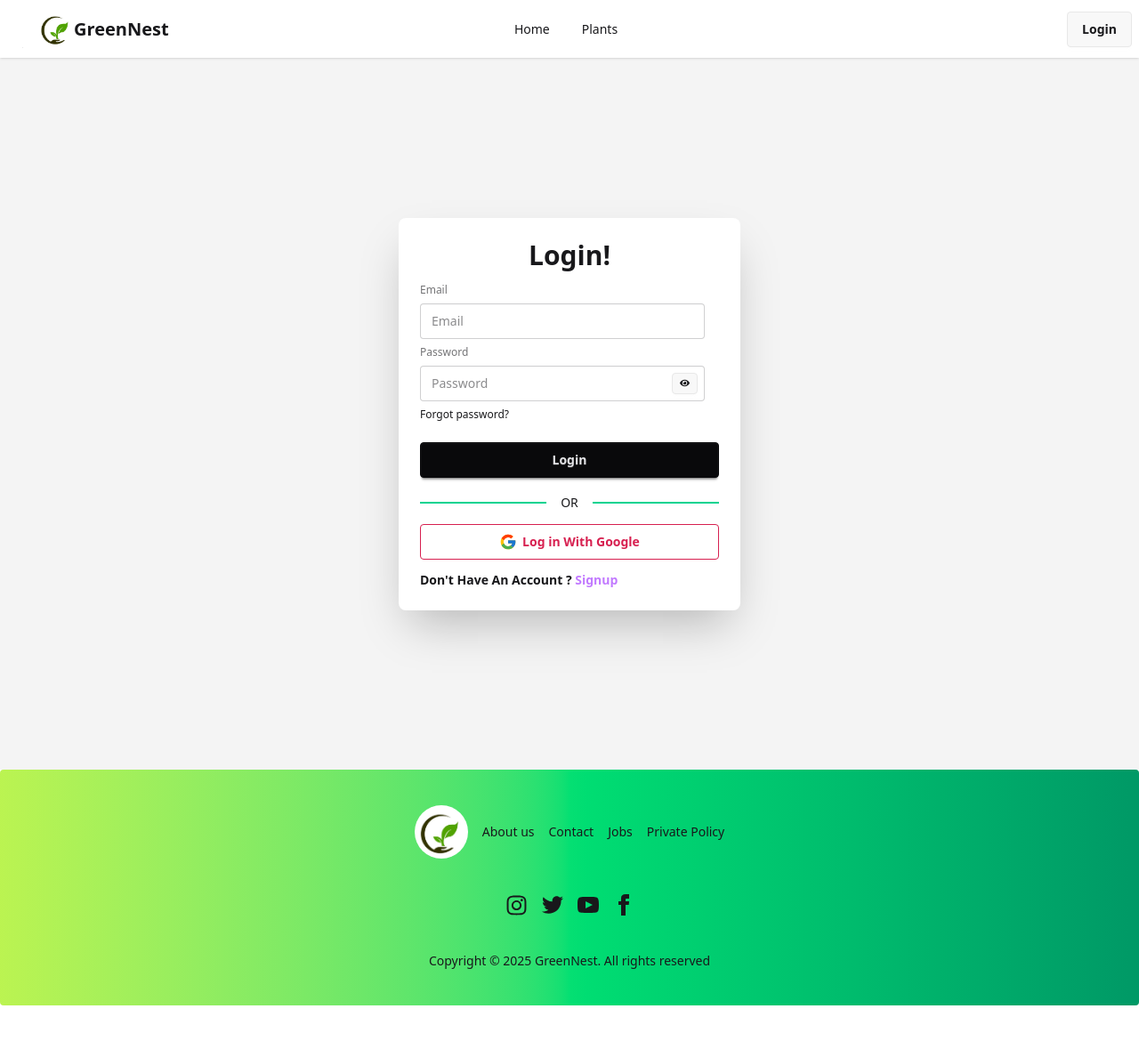
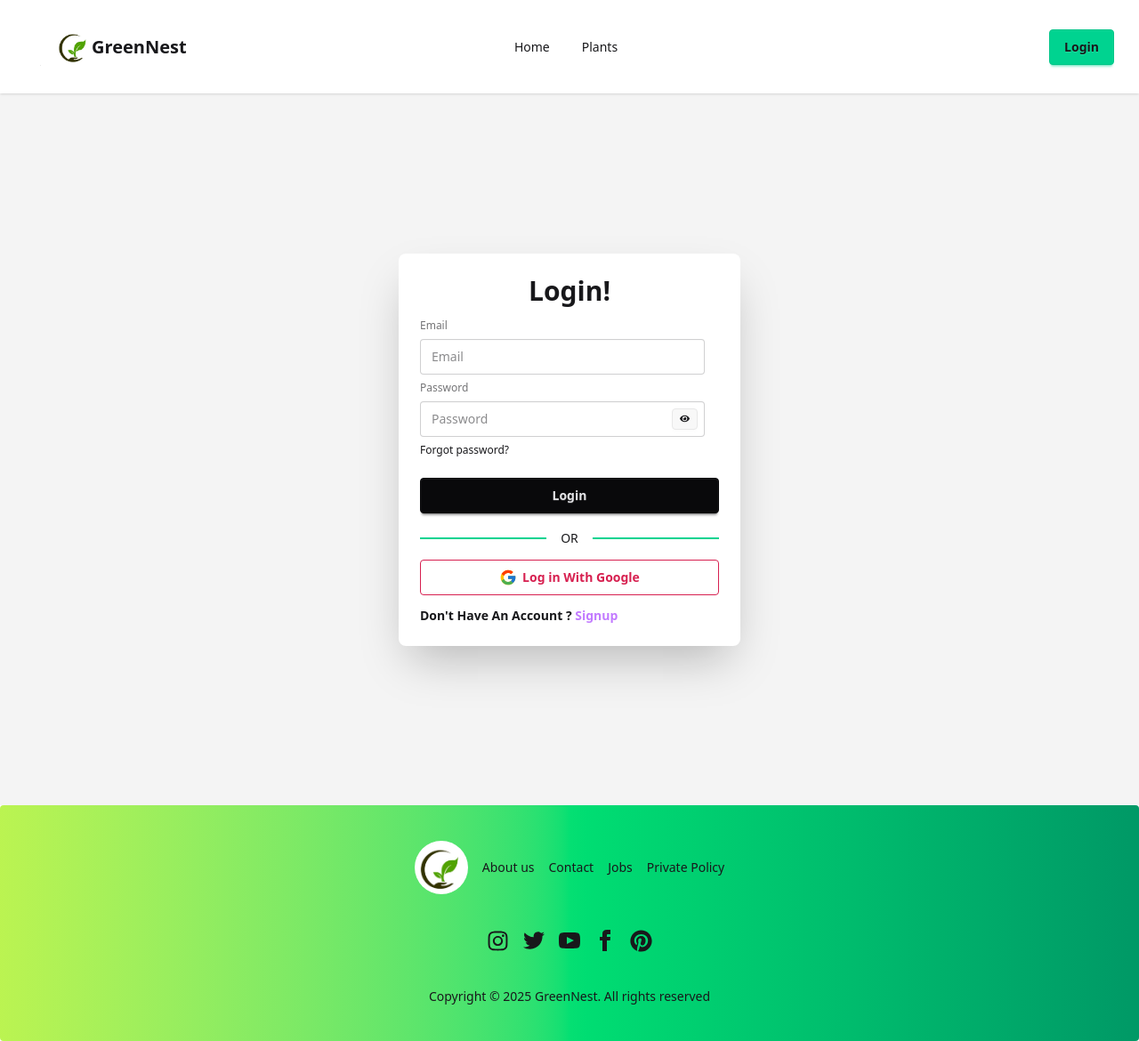
Before and after one commit to Fahim20223/assignment-9, a React (Vite) app: page /auth/login in a window 1280 px wide. Shown: the whole page at 89% size. Before the commit the page ends 1130 px from the top, so only its background shows below. Built offline with nearby package versions, Linux system fonts and the light colour scheme; no server answers.

Commit message:
added some loading & hydrafallbackelement & add there loading

```diff
--- a/src/Components/Footer.jsx
+++ b/src/Components/Footer.jsx
@@ -1,5 +1,5 @@
 import React from "react";
-import { FaInstagram } from "react-icons/fa";
+import { FaInstagram, FaPinterest } from "react-icons/fa";
 import logoImg from "../assets/logo.png";
 
 const Footer = () => {
@@ -55,6 +55,7 @@ const Footer = () => {
                 <path d="M9 8h-3v4h3v12h5v-12h3.642l.358-4h-4v-1.667c0-.955.192-1.333 1.115-1.333h2.885v-5h-3.808c-3.596 0-5.192 1.583-5.192 4.615v3.385z"></path>
               </svg>
             </a>
+            <FaPinterest size={25} />
           </div>
         </nav>
         <aside>
--- a/src/Components/Header.jsx
+++ b/src/Components/Header.jsx
@@ -36,7 +36,7 @@ const Header = () => {
     </>
   );
   return (
-    <div className="navbar bg-base-100 shadow-sm">
+    <div className="navbar bg-base-100 shadow-sm p-7">
       <div className="navbar-start">
         <div className="dropdown">
           <div tabIndex={0} role="button" className="btn btn-ghost lg:hidden">
@@ -72,7 +72,7 @@ const Header = () => {
       <div className="navbar-center hidden lg:flex">
         <ul className="menu menu-horizontal px-1">{links}</ul>
       </div>
-      <div className="navbar-end">
+      <div className="navbar-end btn-success">
         {user ? (
           <button onClick={handleSignOut} className="btn">
             Log Out
--- a/src/Components/HeroSection.jsx
+++ b/src/Components/HeroSection.jsx
@@ -10,7 +10,7 @@ const HeroSection = () => {
   const slides = use(slidePromise);
 
   return (
-    <div className="relative w-full bg-linear-to-br from-green-100 via-white to-green-200 flex items-center justify-center overflow-hidden shadow-md pt-20">
+    <div className="relative w-full bg-linear-to-r from-green-100 via-green-200  to-green-400 flex items-center justify-center overflow-hidden shadow-md pt-20">
       <Swiper
         spaceBetween={30}
         centeredSlides
--- a/src/Routes/Router.jsx
+++ b/src/Routes/Router.jsx
@@ -8,6 +8,7 @@ import Login from "../Pages/Login";
 import Register from "../Pages/Register";
 import PlantsDetails from "../Pages/PlantsDetails";
 import PrivateRoutes from "../PrivateRoutes/PrivateRoutes";
+import Loading from "../Pages/Loading";
 
 const router = createBrowserRouter([
   {
@@ -18,11 +19,13 @@ const router = createBrowserRouter([
         path: "",
         Component: Home,
         loader: () => fetch("/plant.json"),
+        hydrateFallbackElement: <Loading></Loading>,
       },
       {
         path: "/plants",
         Component: Plants,
         loader: () => fetch("/plant.json"),
+        hydrateFallbackElement: <Loading></Loading>,
       },
       {
         path: "/profile",
@@ -52,6 +55,7 @@ const router = createBrowserRouter([
       </PrivateRoutes>
     ),
     loader: () => fetch("/plant.json"),
+    hydrateFallbackElement: <Loading></Loading>,
   },
   {
     path: "/*",
```
